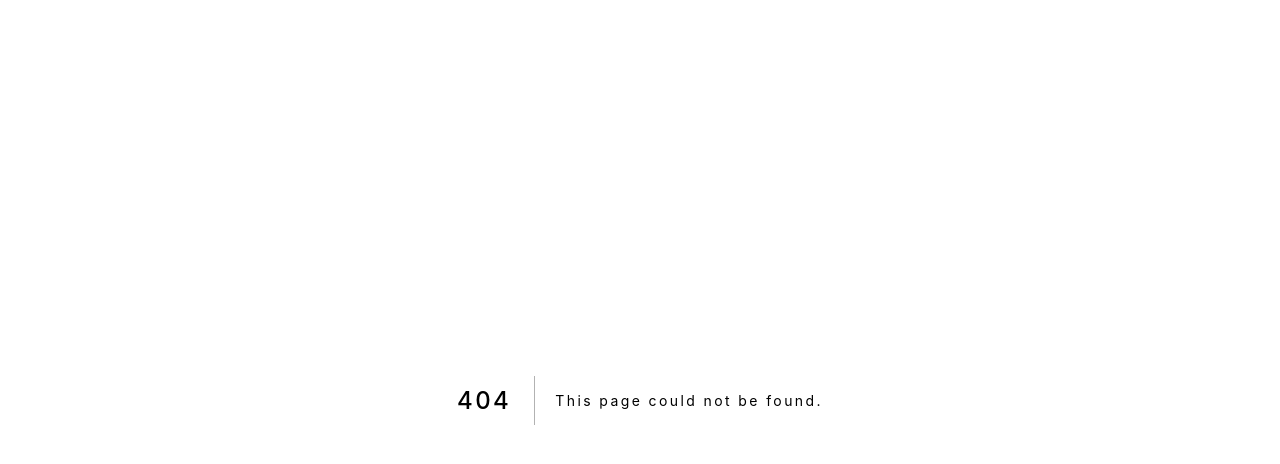
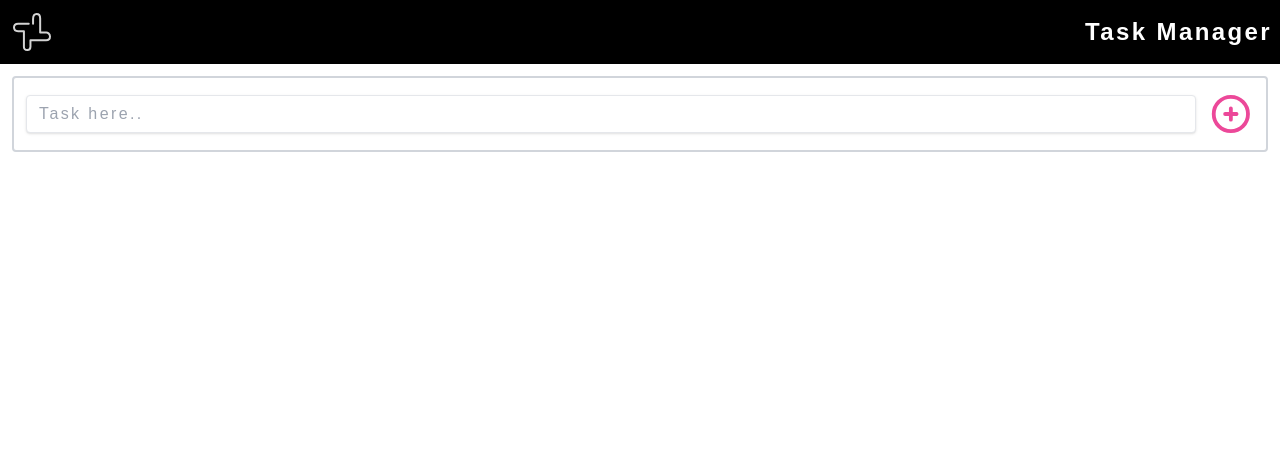
Before and after one commit to zachmyre/task-manager, a Next.js app: page /tasks in a window 1280 px wide. Before the commit this address had no page. Shown: the top 464 px of the page. Built offline with nearby package versions, Linux system fonts and the light colour scheme.

Commit message:
stuff to fix later

```diff
--- a/components/homepage/Greeting.tsx
+++ b/components/homepage/Greeting.tsx
@@ -28,12 +28,12 @@ const Greeting = ({ name, email, avatarUrl }: User) => {
               fill="none"
               viewBox="0 0 24 24"
               stroke="currentColor"
-              strokeWidth="2"
+              strokeWidth={2}
             >
               <path
                 strokeLinecap="round"
                 strokeLinejoin="round"
-                d="M21 12a9 9 0 01-9 9m9-9a9 9 0 00-9-9m9 9H3m9 9a9 9 0 01-9-9m9 9c1.657 0 3-4.03 3-9s-1.343-9-3-9m0 18c-1.657 0-3-4.03-3-9s1.343-9 3-9m-9 9a9 9 0 019-9"
+                d="M9 5H7a2 2 0 00-2 2v12a2 2 0 002 2h10a2 2 0 002-2V7a2 2 0 00-2-2h-2M9 5a2 2 0 002 2h2a2 2 0 002-2M9 5a2 2 0 012-2h2a2 2 0 012 2m-3 7h3m-3 4h3m-6-4h.01M9 16h.01"
               />
             </svg>
           </a>
@@ -46,12 +46,12 @@ const Greeting = ({ name, email, avatarUrl }: User) => {
               fill="none"
               viewBox="0 0 24 24"
               stroke="currentColor"
-              strokeWidth={2}
+              strokeWidth="2"
             >
               <path
                 strokeLinecap="round"
                 strokeLinejoin="round"
-                d="M9 5H7a2 2 0 00-2 2v12a2 2 0 002 2h10a2 2 0 002-2V7a2 2 0 00-2-2h-2M9 5a2 2 0 002 2h2a2 2 0 002-2M9 5a2 2 0 012-2h2a2 2 0 012 2m-3 7h3m-3 4h3m-6-4h.01M9 16h.01"
+                d="M21 12a9 9 0 01-9 9m9-9a9 9 0 00-9-9m9 9H3m9 9a9 9 0 01-9-9m9 9c1.657 0 3-4.03 3-9s-1.343-9-3-9m0 18c-1.657 0-3-4.03-3-9s1.343-9 3-9m-9 9a9 9 0 019-9"
               />
             </svg>
           </a>
--- /dev/null
+++ b/components/layout/Layout.tsx
@@ -0,0 +1,14 @@
+// components/layout.js
+
+import Navbar from '../navbar/Navbar';
+// import Footer from './footer'
+
+export default function Layout({ children }: any) {
+  return (
+    <>
+      <Navbar />
+      <main>{children}</main>
+      {/* <Footer /> */}
+    </>
+  )
+}
--- /dev/null
+++ b/components/tasks/AddTaskContainer.tsx
@@ -0,0 +1,41 @@
+import { useState } from "react";
+
+const AddTaskContainer = () => {
+  const [task, setTask] = useState<string[]>([]);
+
+  const handleInput = () => {
+    console.log(task);
+    localStorage.setItem('tasks', JSON.stringify(task));
+  }
+
+  return (
+    <div className="mx-3 border-2 border-gray-300 rounded p-3">
+      <div className="flex items-center space-x-3">
+        <input
+          className="shadow appearance-none border rounded w-full py-2 px-3 text-gray-700 leading-tight focus:outline-none focus:shadow-outline"
+          id="username"
+          type="text"
+          onChange={(event) => setTask([...task, event.target.value])}
+          placeholder="Task here.."
+        />
+        <svg
+          onClick={handleInput}
+          xmlns="http://www.w3.org/2000/svg"
+          className="h-12 w-12 text-pink-500"
+          fill="none"
+          viewBox="0 0 24 24"
+          stroke="currentColor"
+          strokeWidth={2}
+        >
+          <path
+            strokeLinecap="round"
+            strokeLinejoin="round"
+            d="M12 9v3m0 0v3m0-3h3m-3 0H9m12 0a9 9 0 11-18 0 9 9 0 0118 0z"
+          />
+        </svg>
+      </div>
+    </div>
+  );
+};
+
+export default AddTaskContainer;
--- a/pages/_app.tsx
+++ b/pages/_app.tsx
@@ -1,8 +1,12 @@
-import '../styles/globals.css'
-import type { AppProps } from 'next/app'
+import '../styles/globals.css';
+import type { AppProps } from 'next/app';
 
-function MyApp({ Component, pageProps }: AppProps) {
-  return <Component {...pageProps} />
+import Layout from '../components/layout/Layout';
+
+export default function MyApp({ Component, pageProps }: AppProps) {
+  return (
+    <Layout>
+      <Component {...pageProps} />
+    </Layout>
+  )
 }
-
-export default MyApp
--- a/pages/index.tsx
+++ b/pages/index.tsx
@@ -21,11 +21,7 @@ const Home: NextPage = () => {
   });
 
   return (
-    <main>
-      <div>
-        <Navbar />
-      </div>
-
+      <main className="flex flex-col items-center justify-center z-0">
         {/* Greeting */}
         <div className="mt-2 w-full drop-shadow-xl">
           <Greeting {...user} />
--- /dev/null
+++ b/pages/tasks.tsx
@@ -0,0 +1,17 @@
+import type { NextPage } from "next";
+import AddTaskContainer from '../components/tasks/AddTaskContainer';
+
+
+
+const Tasks: NextPage = () => {
+
+  return (
+    <main className="mt-3">
+        <div>
+            <AddTaskContainer />
+        </div>
+    </main>
+  );
+};
+
+export default Tasks;
--- a/styles/globals.css
+++ b/styles/globals.css
@@ -42,7 +42,6 @@ a {
   100% { left: 0;
     z-index: 50; }
 }
-
 
 
 /* react calendar */
```
Lines whose indentation alone changed are shown as unchanged.
